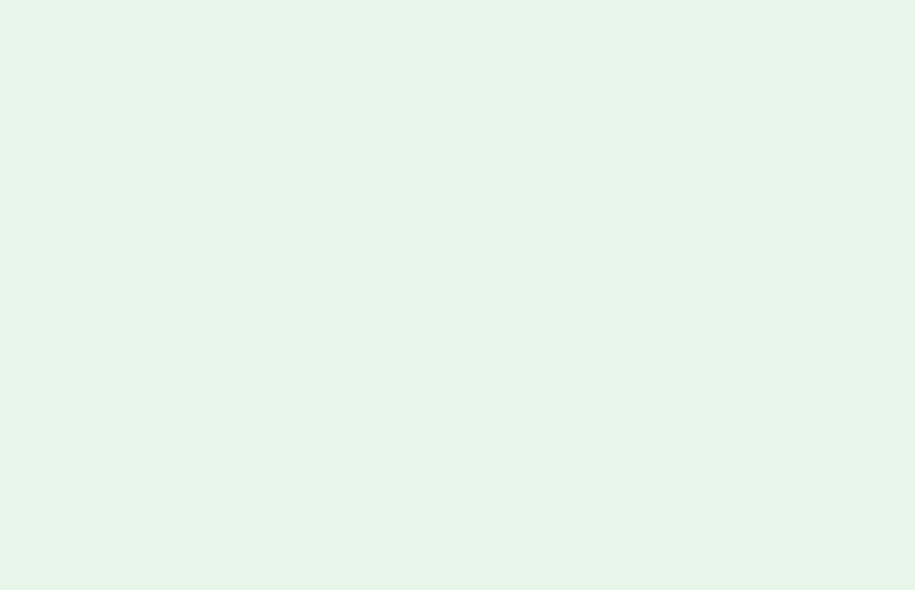
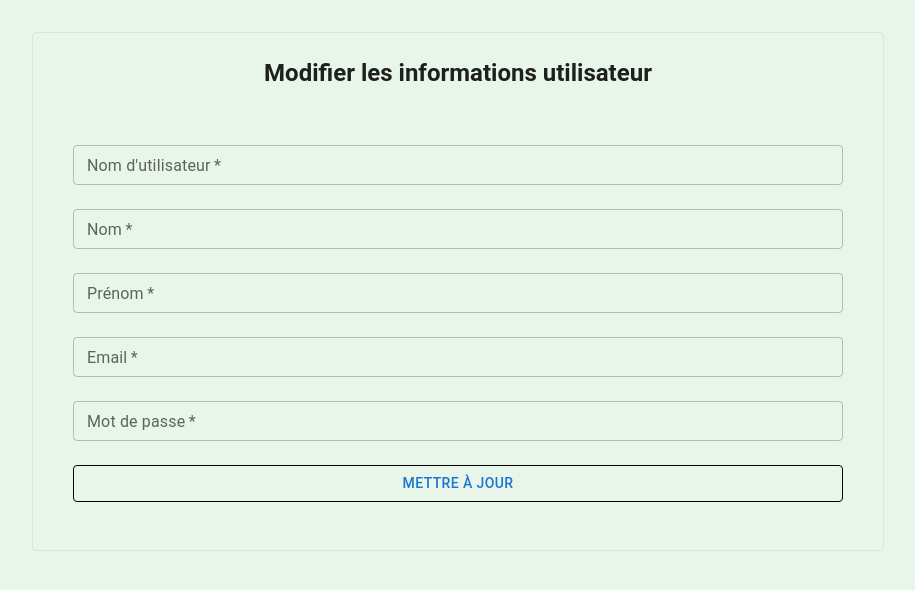
Before and after one commit to najath73/Phama4All, a React (Create React App) app: page /update-user/1 in a window 1280 px wide. Before the commit this address had no page. Shown: the top 590 px of the page, without its empty margins (182-1097 px from the left). Built offline with nearby package versions, Linux system fonts and the light colour scheme; no server answers.

Commit message:
update user

```diff
--- /dev/null
+++ b/src/pages/updateUser.js
@@ -0,0 +1,146 @@
+import React, { useState, useEffect } from 'react';
+import { useNavigate } from 'react-router-dom';
+import api from '../utils/api';
+import { TextField, Button, Box, Typography, Container, Card, CardContent, Grid } from '@mui/material';
+import { useAuth } from '../hooks/authContext';
+
+const UpdateUser = () => {
+  const { id } = useAuth(); // Assurez-vous que cela récupère bien l'ID de l'utilisateur connecté
+  const navigate = useNavigate();
+  const [userData, setUserData] = useState({
+    username: '',
+    name: '',
+    firstname: '',
+    email: '',
+    password: '',
+    roles: 'simple_user',
+  });
+
+  useEffect(() => {
+    const fetchUserData = async () => {
+      try {
+        const response = await api.get(`/users/${id}/`);
+        const { username, name, firstname, email, roles } = response.data;
+        setUserData({ username, name, firstname, email, roles });
+      } catch (error) {
+        console.error("Erreur lors de la récupération des données de l'utilisateur :", error);
+      }
+    };
+
+    fetchUserData();
+  }, [id]);
+
+  const handleChange = (e) => {
+    const { name, value } = e.target;
+    setUserData({ ...userData, [name]: value });
+  };
+
+  const handleUpdate = async (e) => {
+    e.preventDefault();
+    try {
+      const token = localStorage.getItem('token');
+      await api.patch(`/users/${id}/`, userData, {
+        headers: {
+          Authorization: `Bearer ${token}`,
+        },
+      });
+      navigate('/list-user');
+    } catch (error) {
+      console.error("Erreur lors de la mise à jour de l'utilisateur :", error);
+    }
+  };
+
+  return (
+    <Container maxWidth="md" sx={{ mt: 4, display: 'flex', justifyContent: 'center' }}>
+      <Card sx={{ width: '100%', padding: 3, backgroundColor: 'transparent', boxShadow: 'none', border: '1px solid #e0e0e0' }}>
+        <Typography variant="h5" gutterBottom sx={{ fontWeight: 'bold', mb: 3, textAlign: 'center' }}>
+          Modifier les informations utilisateur
+        </Typography>
+        <CardContent>
+          <Box component="form" onSubmit={handleUpdate} noValidate sx={{ mt: 2 }}>
+            <Grid container spacing={3}>
+              <Grid item xs={12}>
+                <TextField
+                  name="username"
+                  label="Nom d'utilisateur"
+                  value={userData.username}
+                  onChange={handleChange}
+                  fullWidth
+                  required
+                  size="small"
+                  variant="outlined"
+                />
+              </Grid>
+              <Grid item xs={12}>
+                <TextField
+                  name="name"
+                  label="Nom"
+                  value={userData.name}
+                  onChange={handleChange}
+                  fullWidth
+                  required
+                  size="small"
+                  variant="outlined"
+                />
+              </Grid>
+              <Grid item xs={12}>
+                <TextField
+                  name="firstname"
+                  label="Prénom"
+                  value={userData.firstname}
+                  onChange={handleChange}
+                  fullWidth
+                  required
+                  size="small"
+                  variant="outlined"
+                />
+              </Grid>
+              <Grid item xs={12}>
+                <TextField
+                  name="email"
+                  label="Email"
+                  value={userData.email}
+                  onChange={handleChange}
+                  fullWidth
+                  required
+                  size="small"
+                  variant="outlined"
+                />
+              </Grid>
+              <Grid item xs={12}>
+                <TextField
+                  name="password"
+                  label="Mot de passe"
+                  type="password"
+                  value={userData.password}
+                  onChange={handleChange}
+                  fullWidth
+                  required
+                  size="small"
+                  variant="outlined"
+                />
+              </Grid>
+              <Grid item xs={12}>
+                <Button
+                  type="submit"
+                  variant="outlined"
+                  fullWidth
+                  sx={{
+                    border: '1px solid #000',
+                    '&:hover': {
+                      backgroundColor: '#f5f5f5',
+                    },
+                  }}
+                >
+                  Mettre à jour
+                </Button>
+              </Grid>
+            </Grid>
+          </Box>
+        </CardContent>
+      </Card>
+    </Container>
+  );
+};
+
+export default UpdateUser;
--- a/src/pages/userDetails.js
+++ b/src/pages/userDetails.js
@@ -5,6 +5,7 @@ import AccountCircleIcon from '@mui/icons-material/AccountCircle';
 import { useAuth } from '../hooks/authContext';
 import TopBar1 from '../components/topbar1';
 import TopBar2 from '../components/topbar2';
+import { useNavigate } from 'react-router-dom'; // Ajout de l'import
 
 const styles = {
   card: {
@@ -34,12 +35,13 @@ const styles = {
 };
 
 const UserDetailPage = () => {
-  const { user } = useAuth(); // Récupérer l'utilisateur connecté via useAuth
+  const { user } = useAuth();
+  const navigate = useNavigate(); // Initialiser navigate
 
   if (!user) return <Typography>Aucun utilisateur trouvé.</Typography>;
 
   const handleEditClick = () => {
-    // Logique pour rediriger vers une page de modification ou ouvrir une modal
+    navigate(`/update-user/${user.id}`); // Utilisation de l'ID réel de l'utilisateur
     console.log('Modifier les informations utilisateur');
   };
 
--- a/src/routes.js
+++ b/src/routes.js
@@ -1,5 +1,5 @@
 import React from 'react';
-import { Route, Routes, Navigate} from 'react-router-dom';
+import { Route, Routes} from 'react-router-dom';
 
 import HomePage from './pages/homePage';
 import AllPharmacies from './pages/listPharmaciesPage'
@@ -9,6 +9,7 @@ import SignupPage from './pages/registerPage'
 import UserDetailPage from './pages/userDetails'
 import PharmacyDetailPage from './pages/detaiPharmacyPage'
 import OrdersList from './pages/orders'
+import UpdateUser from './pages/updateUser'
 
 
 const AppRoutes = ()=> {
@@ -24,6 +25,7 @@ const AppRoutes = ()=> {
       <Route path="/users/:id" element={<UserDetailPage />} />
       <Route path="/pharmacy/:id" element={<PharmacyDetailPage />} />
       <Route path="/user-orders" element={<OrdersList />} />
+      <Route path="/update-user/:id" element={<UpdateUser />} />
 
 
 
```
